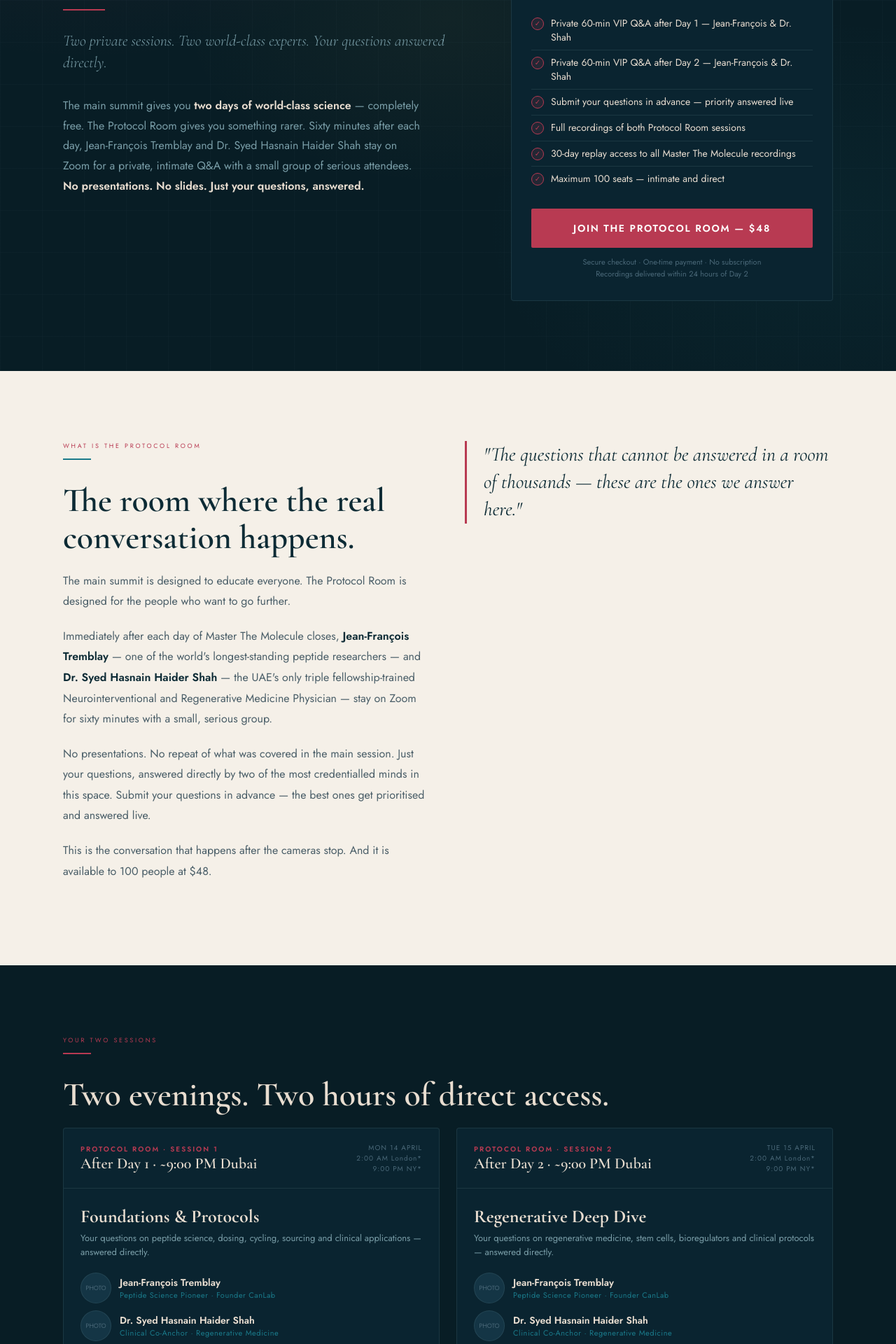
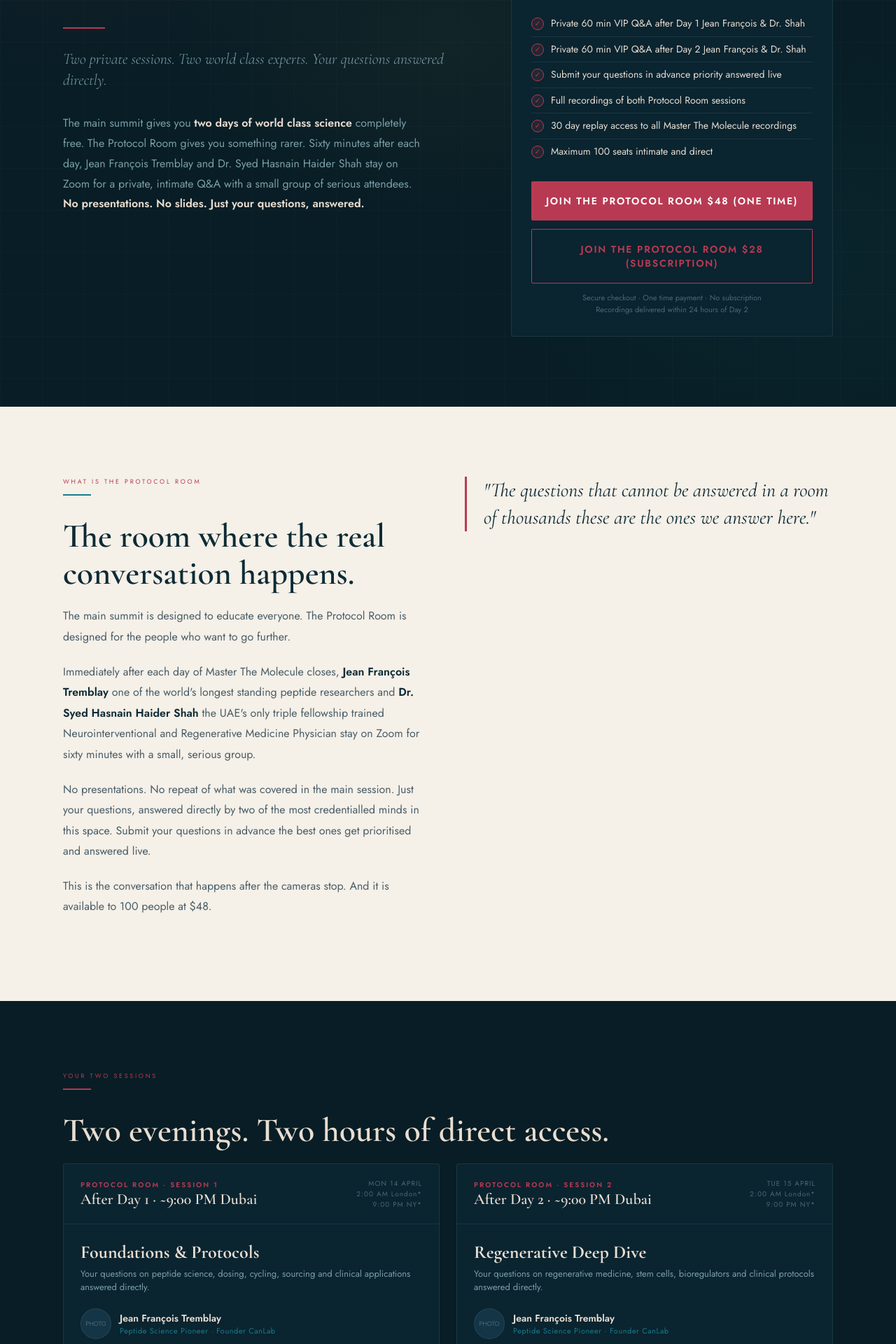
Before and after one commit to talhabhutta565/masterthemolecule, a Next.js app: page /protocol-room in a window 1280 px wide. Shown: the part 480-2400 px from the top of the page at 70% size. Built offline with nearby package versions, Linux system fonts and the light colour scheme.

Commit message:
new subsciption

```diff
--- a/src/app/protocol-room/page.js
+++ b/src/app/protocol-room/page.js
@@ -52,16 +52,16 @@
   <div className="hero-inner">
 
     <div className="hero-left">
-      <div className="hero-eyebrow">Master The Molecule · Exclusive Add-On</div>
+      <div className="hero-eyebrow">Master The Molecule · Exclusive Add On</div>
       <div className="hero-badge">
         <span className="badge-dot"></span>
         Limited to 100 seats
       </div>
       <h1>The<span>Protocol Room</span></h1>
       <div className="hero-rule"></div>
-      <p className="hero-sub">Two private sessions. Two world-class experts. Your questions answered directly.</p>
+      <p className="hero-sub">Two private sessions. Two world class experts. Your questions answered directly.</p>
       <p className="hero-desc">
-        The main summit gives you <strong>two days of world-class science</strong> — completely free. The Protocol Room gives you something rarer. Sixty minutes after each day, Jean-François Tremblay and Dr. Syed Hasnain Haider Shah stay on Zoom for a private, intimate Q&A with a small group of serious attendees. <strong>No presentations. No slides. Just your questions, answered.</strong>
+        The main summit gives you <strong>two days of world class science</strong> completely free. The Protocol Room gives you something rarer. Sixty minutes after each day, Jean François Tremblay and Dr. Syed Hasnain Haider Shah stay on Zoom for a private, intimate Q&A with a small group of serious attendees. <strong>No presentations. No slides. Just your questions, answered.</strong>
       </p>
     </div>
 
@@ -96,21 +96,21 @@
         <div className="price-main">
           <div className="price-amount"><span className="price-currency">$</span>48</div>
           <div className="price-was">Value: $200+</div>
-          <div className="price-value">One-time · No recurring charges</div>
+          <div className="price-value">One time · No recurring charges</div>
         </div>
 
         <ul className="price-includes">
           <li>
             <span className="check">✓</span>
-            Private 60-min VIP Q&A after Day 1 — Jean-François & Dr. Shah
+            Private 60 min VIP Q&A after Day 1 Jean François & Dr. Shah
           </li>
           <li>
             <span className="check">✓</span>
-            Private 60-min VIP Q&A after Day 2 — Jean-François & Dr. Shah
+            Private 60 min VIP Q&A after Day 2 Jean François & Dr. Shah
           </li>
           <li>
             <span className="check">✓</span>
-            Submit your questions in advance — priority answered live
+            Submit your questions in advance priority answered live
           </li>
           <li>
             <span className="check">✓</span>
@@ -118,18 +118,19 @@
           </li>
           <li>
             <span className="check">✓</span>
-            30-day replay access to all Master The Molecule recordings
+            30 day replay access to all Master The Molecule recordings
           </li>
           <li>
             <span className="check">✓</span>
-            Maximum 100 seats — intimate and direct
+            Maximum 100 seats intimate and direct
           </li>
         </ul>
 
-        <a href="https://link.fastpaydirect.com/payment-link/69d2ad9dc6a0e600f4d07ad3" target="_blank" rel="noopener noreferrer" className="btn-primary">Join The Protocol Room — $48</a>
+        <a href="https://link.fastpaydirect.com/payment-link/69d2ad9dc6a0e600f4d07ad3" target="_blank" rel="noopener noreferrer" className="btn-primary">Join The Protocol Room $48 (One time)</a>
+        <a href="https://link.fastpaydirect.com/payment-link/69d2db38a6c96e61a845fd05" target="_blank" rel="noopener noreferrer" className="btn-primary" style={{ background: "transparent", border: "1px solid var(--burg)", color: "var(--burg)" }}>Join The Protocol Room $28 (Subscription)</a>
 
         <p className="price-note">
-          Secure checkout · One-time payment · No subscription<br/>
+          Secure checkout · One time payment · No subscription<br/>
           Recordings delivered within 24 hours of Day 2
         </p>
 
@@ -149,13 +150,13 @@
         <h2 className="section-heading" style={{"color":"var(--petrol)"}}>The room where the real conversation happens.</h2>
         <div className="what-body">
           <p>The main summit is designed to educate everyone. The Protocol Room is designed for the people who want to go further.</p>
-          <p>Immediately after each day of Master The Molecule closes, <strong>Jean-François Tremblay</strong> — one of the world's longest-standing peptide researchers — and <strong>Dr. Syed Hasnain Haider Shah</strong> — the UAE's only triple fellowship-trained Neurointerventional and Regenerative Medicine Physician — stay on Zoom for sixty minutes with a small, serious group.</p>
-          <p>No presentations. No repeat of what was covered in the main session. Just your questions, answered directly by two of the most credentialled minds in this space. Submit your questions in advance — the best ones get prioritised and answered live.</p>
+          <p>Immediately after each day of Master The Molecule closes, <strong>Jean François Tremblay</strong> one of the world's longest standing peptide researchers and <strong>Dr. Syed Hasnain Haider Shah</strong> the UAE's only triple fellowship trained Neurointerventional and Regenerative Medicine Physician stay on Zoom for sixty minutes with a small, serious group.</p>
+          <p>No presentations. No repeat of what was covered in the main session. Just your questions, answered directly by two of the most credentialled minds in this space. Submit your questions in advance the best ones get prioritised and answered live.</p>
           <p>This is the conversation that happens after the cameras stop. And it is available to 100 people at $48.</p>
         </div>
       </div>
       <div className="what-pull">
-        "The questions that cannot be answered in a room of thousands — these are the ones we answer here."
+        "The questions that cannot be answered in a room of thousands these are the ones we answer here."
       </div>
     </div>
   </div>
@@ -181,12 +182,12 @@
         </div>
         <div className="session-card-body">
           <div className="session-title">Foundations & Protocols</div>
-          <div className="session-sub">Your questions on peptide science, dosing, cycling, sourcing and clinical applications — answered directly.</div>
+          <div className="session-sub">Your questions on peptide science, dosing, cycling, sourcing and clinical applications answered directly.</div>
           <div className="session-hosts">
             <div className="session-host">
               <div className="host-photo">PHOTO</div>
               <div>
-                <div className="host-name">Jean-François Tremblay</div>
+                <div className="host-name">Jean François Tremblay</div>
                 <div className="host-role">Peptide Science Pioneer · Founder CanLab</div>
               </div>
             </div>
@@ -194,7 +195,7 @@
               <div className="host-photo">PHOTO</div>
               <div>
                 <div className="host-name">Dr. Syed Hasnain Haider Shah</div>
-                <div className="host-role">Clinical Co-Anchor · Regenerative Medicine</div>
+                <div className="host-role">Clinical Co Anchor · Regenerative Medicine</div>
               </div>
             </div>
           </div>
@@ -213,12 +214,12 @@
         </div>
         <div className="session-card-body">
           <div className="session-title">Regenerative Deep Dive</div>
-          <div className="session-sub">Your questions on regenerative medicine, stem cells, bioregulators and clinical protocols — answered directly.</div>
+          <div className="session-sub">Your questions on regenerative medicine, stem cells, bioregulators and clinical protocols answered directly.</div>
           <div className="session-hosts">
             <div className="session-host">
               <div className="host-photo">PHOTO</div>
               <div>
-                <div className="host-name">Jean-François Tremblay</div>
+                <div className="host-name">Jean François Tremblay</div>
                 <div className="host-role">Peptide Science Pioneer · Founder CanLab</div>
               </div>
             </div>
@@ -226,7 +227,7 @@
               <div className="host-photo">PHOTO</div>
               <div>
                 <div className="host-name">Dr. Syed Hasnain Haider Shah</div>
-                <div className="host-role">Clinical Co-Anchor · Regenerative Medicine</div>
+                <div className="host-role">Clinical Co Anchor · Regenerative Medicine</div>
               </div>
             </div>
           </div>
@@ -234,7 +235,7 @@
       </div>
 
     </div>
-    <p style={{"fontSize":"11px","color":"var(--pmuted)","marginTop":"12px"}}>* Approximate times — London and New York shown for Day 2. Sessions begin immediately after the main summit closes each evening.</p>
+    <p style={{"fontSize":"11px","color":"var(--pmuted)","marginTop":"12px"}}>* Approximate times London and New York shown for Day 2. Sessions begin immediately after the main summit closes each evening.</p>
   </div>
 </section>
 
@@ -248,7 +249,7 @@
       <div className="include-card">
         <div className="include-num">01</div>
         <div className="include-title">Two Private VIP Sessions</div>
-        <div className="include-desc">60 minutes after Day 1 and 60 minutes after Day 2. Two hours of direct access to Jean-François Tremblay and Dr. Syed Hasnain Haider Shah — no filter, no script, just answers.</div>
+        <div className="include-desc">60 minutes after Day 1 and 60 minutes after Day 2. Two hours of direct access to Jean François Tremblay and Dr. Syed Hasnain Haider Shah no filter, no script, just answers.</div>
       </div>
       <div className="include-card">
         <div className="include-num">02</div>
@@ -258,7 +259,7 @@
       <div className="include-card">
         <div className="include-num">03</div>
         <div className="include-title">All Recordings · 30 Days</div>
-        <div className="include-desc">Full recordings of both Protocol Room sessions plus all Master The Molecule main sessions. 30-day replay access delivered within 24 hours of Day 2 closing.</div>
+        <div className="include-desc">Full recordings of both Protocol Room sessions plus all Master The Molecule main sessions. 30 day replay access delivered within 24 hours of Day 2 closing.</div>
       </div>
     </div>
   </div>
@@ -273,11 +274,11 @@
     <ul className="forwho-list">
       <li>
         <span className="forwho-icon">⚕</span>
-        <div><strong>Coaches and nutritionists</strong> who advise clients on peptides and want clinical answers they cannot get anywhere else — dosing, contraindications, protocol design for specific conditions.</div>
+        <div><strong>Coaches and nutritionists</strong> who advise clients on peptides and want clinical answers they cannot get anywhere else dosing, contraindications, protocol design for specific conditions.</div>
       </li>
       <li>
         <span className="forwho-icon">🔬</span>
-        <div><strong>Doctors and practitioners</strong> who want direct access to a triple fellowship-trained regenerative medicine physician and a 30-year peptide researcher — outside of a formal consultation setting.</div>
+        <div><strong>Doctors and practitioners</strong> who want direct access to a triple fellowship trained regenerative medicine physician and a 30-year peptide researcher outside of a formal consultation setting.</div>
       </li>
       <li>
         <span className="forwho-icon">🧬</span>
@@ -285,7 +286,7 @@
       </li>
       <li>
         <span className="forwho-icon">📋</span>
-        <div><strong>Anyone who wants the recordings</strong> — to rewatch, share with colleagues, refer clients to or build their own education around. 30 days of full access to everything.</div>
+        <div><strong>Anyone who wants the recordings</strong> to rewatch, share with colleagues, refer clients to or build their own education around. 30 days of full access to everything.</div>
       </li>
     </ul>
   </div>
@@ -301,12 +302,12 @@
 
       <div className="faq-item">
         <div className={`faq-q ${openFaq === 0 ? 'open' : ''}`}  onClick={() => toggleFaq(0)}>Do I need to register for the free summit first?</div>
-          <div className={`faq-a ${openFaq === 0 ? 'open' : ''}`}>Yes — Protocol Room access is exclusively for registered Master The Molecule attendees. Register free at www.masterthemolecule.com first, then return to this page to join The Protocol Room.</div>
+          <div className={`faq-a ${openFaq === 0 ? 'open' : ''}`}>Yes Protocol Room access is exclusively for registered Master The Molecule attendees. Register free at www.masterthemolecule.com first, then return to this page to join The Protocol Room.</div>
       </div>
 
       <div className="faq-item">
         <div className={`faq-q ${openFaq === 0 ? 'open' : ''}`}  onClick={() => toggleFaq(1)}>What platform is the Protocol Room on?</div>
-          <div className={`faq-a ${openFaq === 0 ? 'open' : ''}`}>The same Zoom link as the main summit. You simply stay on Zoom after the main session closes each evening. The room transitions directly into The Protocol Room — no new link needed.</div>
+          <div className={`faq-a ${openFaq === 0 ? 'open' : ''}`}>The same Zoom link as the main summit. You simply stay on Zoom after the main session closes each evening. The room transitions directly into The Protocol Room no new link needed.</div>
       </div>
 
       <div className="faq-item">
@@ -316,7 +317,7 @@
 
       <div className="faq-item">
         <div className={`faq-q ${openFaq === 0 ? 'open' : ''}`}  onClick={() => toggleFaq(3)}>When do I get the recordings?</div>
-          <div className={`faq-a ${openFaq === 0 ? 'open' : ''}`}>All recordings — both Protocol Room sessions and both main summit days — are delivered within 24 hours of Day 2 closing on 15 April. Your 30-day access period begins from that delivery date.</div>
+          <div className={`faq-a ${openFaq === 0 ? 'open' : ''}`}>All recordings both Protocol Room sessions and both main summit days are delivered within 24 hours of Day 2 closing on 15 April. Your 30 day access period begins from that delivery date.</div>
       </div>
 
       <div className="faq-item">
@@ -326,12 +327,12 @@
 
       <div className="faq-item">
         <div className={`faq-q ${openFaq === 0 ? 'open' : ''}`}  onClick={() => toggleFaq(5)}>Is there a maximum number of seats?</div>
-          <div className={`faq-a ${openFaq === 0 ? 'open' : ''}`}>Yes. The Protocol Room is strictly capped at 100 seats. This is not a marketing technique — it is a deliberate choice to keep the room small, intimate and genuinely useful. When 100 seats are sold, the offer closes.</div>
+          <div className={`faq-a ${openFaq === 0 ? 'open' : ''}`}>Yes. The Protocol Room is strictly capped at 100 seats. This is not a marketing technique it is a deliberate choice to keep the room small, intimate and genuinely useful. When 100 seats are sold, the offer closes.</div>
       </div>
 
       <div className="faq-item">
         <div className={`faq-q ${openFaq === 0 ? 'open' : ''}`}  onClick={() => toggleFaq(6)}>Will the price go up after the event?</div>
-          <div className={`faq-a ${openFaq === 0 ? 'open' : ''}`}>Yes. The $48 price is available only before and during the event. After Day 2 closes, recording-only access will be offered at a higher price and without the live Protocol Room sessions.</div>
+          <div className={`faq-a ${openFaq === 0 ? 'open' : ''}`}>Yes. The $48 price is available only before and during the event. After Day 2 closes, recording only access will be offered at a higher price and without the live Protocol Room sessions.</div>
       </div>
 
     </div>
@@ -347,13 +348,16 @@
       <span style={{"width":"30px","height":"1px","background":"var(--burg)","display":"inline-block","marginTop":"9px"}}></span>
     </div>
     <h2>Two hours.<br/><strong>Their full attention.</strong></h2>
-    <p>Two private sessions with Jean-François Tremblay and Dr. Syed Hasnain Haider Shah. All recordings. 30-day access. Maximum 100 people.</p>
+    <p>Two private sessions with Jean François Tremblay and Dr. Syed Hasnain Haider Shah. All recordings. 30 day access. Maximum 100 people.</p>
     <div className="final-price">
       <span className="final-price-cur">$</span>
       <span className="final-price-num">48</span>
     </div>
-    <div className="final-price-desc">One-time payment · No subscription · Recordings included</div>
-    <a href="https://link.fastpaydirect.com/payment-link/69d2ad9dc6a0e600f4d07ad3" target="_blank" rel="noopener noreferrer" className="btn-large">Join The Protocol Room — $48</a>
+    <div className="final-price-desc">One time payment · No subscription · Recordings included</div>
+    <div style={{ display: "flex", gap: "16px", justifyContent: "center", flexWrap: "wrap", marginBottom: "16px" }}>
+      <a href="https://link.fastpaydirect.com/payment-link/69d2ad9dc6a0e600f4d07ad3" target="_blank" rel="noopener noreferrer" className="btn-large" style={{ marginBottom: 0 }}>Join The Protocol Room $48 (One time)</a>
+      <a href="https://link.fastpaydirect.com/payment-link/69d2db38a6c96e61a845fd05" target="_blank" rel="noopener noreferrer" className="btn-large" style={{ background: "transparent", border: "1px solid var(--burg)", color: "var(--burg)", marginBottom: 0 }}>Join The Protocol Room $28 (Subscription)</a>
+    </div>
     <div className="seats-remaining">
       <span className="seats-dot"></span>
       Limited seats available · Offer closes 48 hours after registration
```
Also changed, not shown: replace-dashes.js (added, +23 -0 lines).
